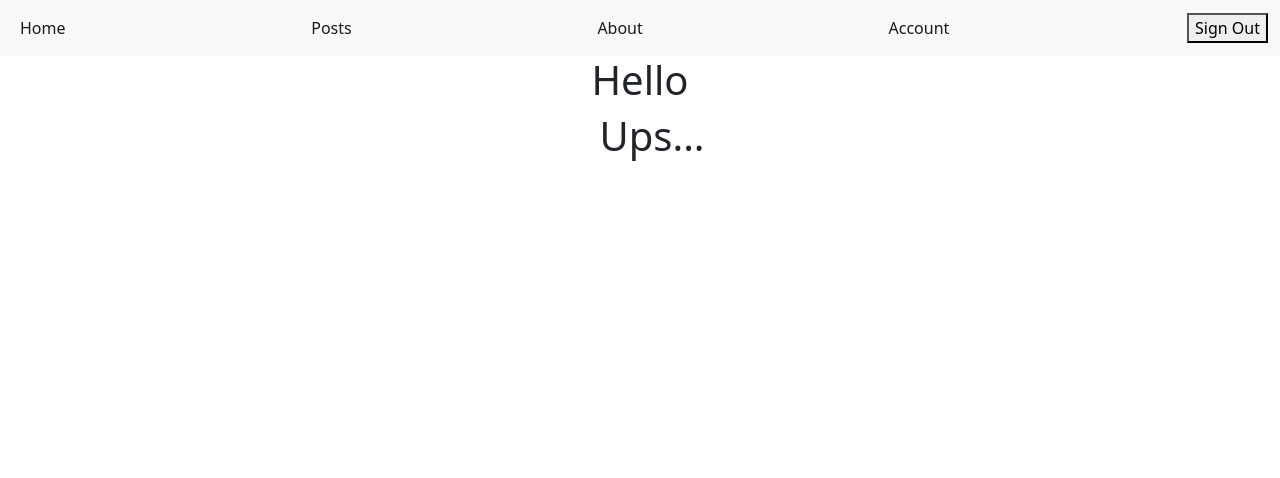
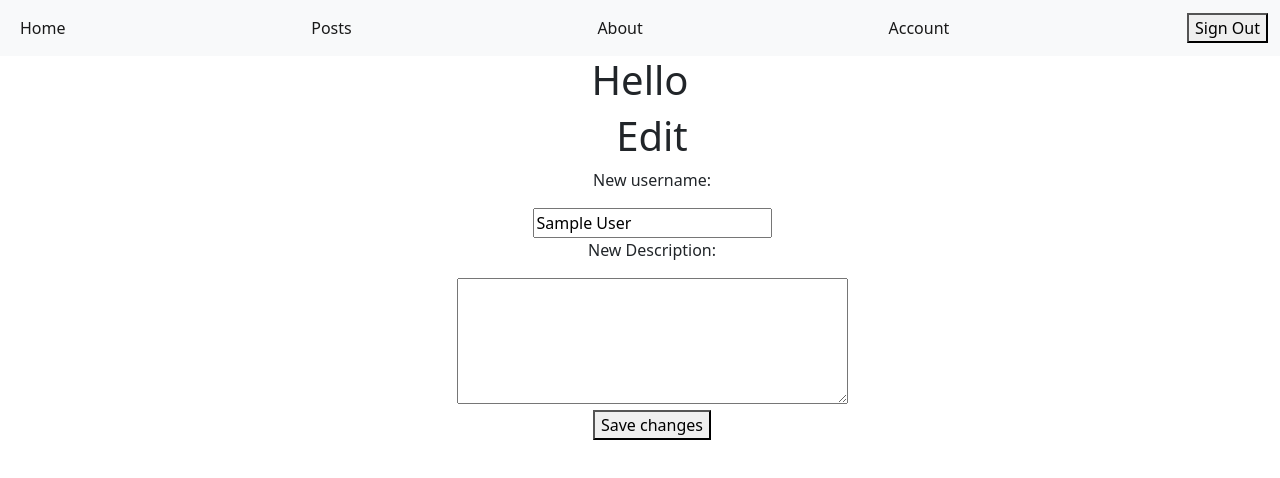
Before and after one commit to WiktorKarnia/CarHunters, a Vue app: page /edit in a window 1280 px wide. Shown: the top 478 px of the page. Built offline with nearby package versions, Linux system fonts and the light colour scheme; no server answers; the database is empty; sample sign-in values are in the browser's storage.

Commit message:
CH-5-Edit-Profile

```diff
--- /dev/null
+++ b/src/components/EditComponent.vue
@@ -0,0 +1,67 @@
+<template>
+    <h1>Edit</h1>
+    <p>New username:</p>
+    <input type="text" v-model="username">
+    <p>New Description: </p>
+    <textarea cols="40" rows="5" v-model="description"></textarea>
+    <br>
+    <button @click="saveChanges">Save changes</button>
+  </template>
+
+  <script setup>
+  import { getAuth } from 'firebase/auth'
+  import { ref } from 'vue'
+  import { collection, query, where, getDocs, doc, updateDoc } from 'firebase/firestore'
+  import { db } from '../main'
+  import { updateProfile } from 'firebase/auth'
+
+  const auth = getAuth()
+  const currentUser = auth.currentUser
+  const username = ref(currentUser?.displayName || null)
+  const description = ref('')
+
+  const getAccountInfo = async () => {
+    const q = query(
+      collection(db, 'accounts'),
+      where('UID', '==', currentUser.uid)
+    )
+    const querySnapshot = await getDocs(q)
+    querySnapshot.forEach((doc) => {
+      description.value = doc.data().description
+    })
+  }
+
+  if (currentUser) {
+    getAccountInfo()
+  }
+
+  const saveChanges = async () => {
+    if (currentUser) {
+      if (username.value && description.value) {
+        try {
+          await updateProfile(currentUser, { displayName: username.value })
+          console.log(currentUser)
+        } catch (error) {
+          console.error(error)
+        }
+
+        const q = query(
+          collection(db, 'accounts'),
+          where('UID', '==', currentUser.uid)
+        )
+        const querySnapshot = await getDocs(q)
+        const docId = querySnapshot.docs[0].id
+        const accountRef = doc(db, 'accounts', docId)
+
+        try {
+          await updateDoc(accountRef, { description: description.value })
+          console.log('Description updated successfully')
+        } catch (error) {
+          console.error(error)
+        }
+      } else {
+        console.error('Username and description cannot be empty')
+      }
+    }
+  }
+  </script>
--- a/src/components/RegisterComponent.vue
+++ b/src/components/RegisterComponent.vue
@@ -10,6 +10,12 @@
 
 <script setup>
 import { ref } from "vue";
+import { db } from "../main";
+import {
+    doc,
+    addDoc,
+    collection
+} from "firebase/firestore";
 import {
     getAuth,
     createUserWithEmailAndPassword,
@@ -23,6 +29,8 @@ const username = ref("")
 const password = ref("");
 const repeat_password = ref("");
 const router = useRouter();
+
+const collectionRef = collection(db, "accounts");
 
 const register = () => {
     if (password.value != repeat_password.value){
@@ -42,6 +50,18 @@ const register = () => {
                 console.log("Success")
                 console.log(getAuth().currentUser.displayName);
                 router.push('/posts');
+                const auth = getAuth();
+                const user = auth.currentUser;
+                addDoc(collectionRef,{
+                    UID: user.uid,
+                    description: '',
+                    })
+                    .then((docRef) => {
+                        console.log("New account added! With ID" + docRef.id );
+                    })
+                    .catch((error) => {
+                        console.log(error.message);
+                    });
             })
             .catch((error) => {
                 console.log(error);
--- a/src/router/router.js
+++ b/src/router/router.js
@@ -32,6 +32,14 @@ const router = createRouter({
       path: '/account',
       name: 'Account',
       component: () => import('../views/ProfileView.vue'),
+      meta: {
+        requiresAuth: true,
+    },
+    },
+    {
+      path: '/edit',
+      name: 'Edit',
+      component: () => import('../views/EditProfileView.vue'),
       meta: {
         requiresAuth: true,
     },
@@ -74,10 +82,11 @@ const getCurrentUser = () => {
 
 router.beforeEach(async (to, from, next) => {
   if (to.matched.some((record) => record.meta.requiresAuth)) {
-      if (await getCurrentUser) {
+      if (await getCurrentUser()) {
           next();
       } else {
           alert("You must be logged in!")
+          router.push('/')
       }
   } else {
       next();
--- /dev/null
+++ b/src/views/EditProfileView.vue
@@ -0,0 +1,8 @@
+<template>
+    <edit-component></edit-component>
+</template>
+
+<script setup>
+import EditComponent from '../components/EditComponent.vue'
+
+</script>
--- a/src/views/ProfileView.vue
+++ b/src/views/ProfileView.vue
@@ -1,10 +1,41 @@
 <template>
     <h1>Account</h1>
+    <div v-if="username">
       <h2>{{ username }}</h2>
+      <p v-if="description">{{ description }}</p>
+      <p v-else>No description found.</p>
+    </div>
+    <div v-else>
+      <p>No username found.</p>
+    </div>
+    <button>
+      <router-link to="/edit">Edit profile</router-link>
+    </button>
   </template>
+
   <script setup>
     import { getAuth } from 'firebase/auth'
+    import { ref } from 'vue'
+    import { collection, query, where, getDocs } from 'firebase/firestore'
+    import { db } from '../main'
+
     const auth = getAuth()
-const username = auth.currentUser.displayName
+    const currentUser = auth.currentUser
+    const username = currentUser?.displayName || null
+    const description = ref('')
 
+    const getAccountInfo = async () => {
+      const q = query(
+        collection(db, 'accounts'),
+        where('UID', '==', currentUser.uid)
+      )
+      const querySnapshot = await getDocs(q)
+      querySnapshot.forEach((doc) => {
+        description.value = doc.data().description
+      })
+    }
+
+    if (currentUser) {
+      getAccountInfo()
+    }
   </script>
```
Lines whose indentation alone changed are shown as unchanged.
